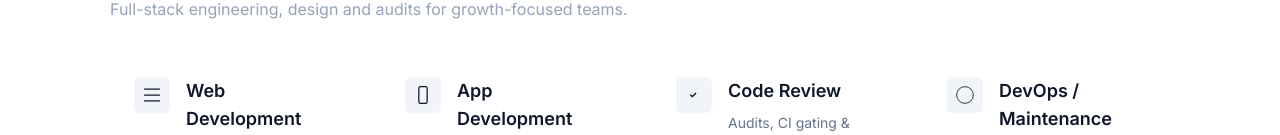
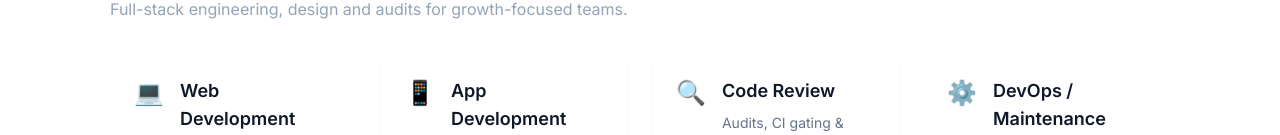
Before and after one commit to SyedMohammedRaheem99/SMR-hft-prime-marketing-pro-fixed, a Next.js app: page / in a window 1280 px wide. Shown: the part 777-912 px from the top of the page. Built offline with nearby package versions, Linux system fonts and the light colour scheme.

Commit message:
Update Services.js

```diff
--- a/components/Services.js
+++ b/components/Services.js
@@ -6,49 +6,31 @@ const services = [
     id: "web",
     title: "Web Development",
     desc: "React / Next.js — high-performance, SEO-friendly scalable frontends.",
-    icon: (
-      <svg width="20" height="20" viewBox="0 0 24 24" fill="none" aria-hidden>
-        <path d="M3 5h18M3 12h18M3 19h18" stroke="currentColor" strokeWidth="1.5" strokeLinecap="round" strokeLinejoin="round"/>
-      </svg>
-    ),
+    icon: "💻",
   },
   {
     id: "app",
     title: "App Development",
     desc: "Mobile-first apps — smooth, native-feel UX and efficient builds.",
-    icon: (
-      <svg width="20" height="20" viewBox="0 0 24 24" fill="none" aria-hidden>
-        <rect x="7" y="2" width="10" height="20" rx="2" stroke="currentColor" strokeWidth="1.5" />
-      </svg>
-    ),
+    icon: "📱",
   },
   {
     id: "review",
     title: "Code Review",
     desc: "Audits, CI gating & performance optimization to ship safely.",
-    icon: (
-      <svg width="20" height="20" viewBox="0 0 24 24" fill="none" aria-hidden>
-        <path d="M8 12l2 2 4-4" stroke="currentColor" strokeWidth="1.6" strokeLinecap="round" strokeLinejoin="round"/>
-      </svg>
-    ),
+    icon: "🔍",
   },
   {
     id: "devops",
     title: "DevOps / Maintenance",
     desc: "CI/CD, monitoring & hosting — always-on systems and quick rollback.",
-    icon: (
-      <svg width="20" height="20" viewBox="0 0 24 24" fill="none" aria-hidden>
-        <circle cx="12" cy="12" r="10" stroke="currentColor" strokeWidth="1" />
-      </svg>
-    ),
+    icon: "⚙️",
   },
 ];
 
 const container = {
   hidden: {},
-  show: {
-    transition: { staggerChildren: 0.12 },
-  },
+  show: { transition: { staggerChildren: 0.12 } },
 };
 
 const item = {
@@ -72,19 +54,19 @@ export default function Services() {
           whileInView="show"
           viewport={{ once: true, amount: 0.15 }}
         >
-          {services.map((s, i) => (
+          {services.map((s) => (
             <motion.article
               key={s.id}
               variants={item}
-              className="p-6 rounded-xl bg-white/60 dark:bg-slate-900/60 glass shadow-sm hover:shadow-xl transition transform hover:-translate-y-1"
+              className="p-6 rounded-xl bg-white/60 dark:bg-slate-900/60 shadow-sm hover:shadow-xl transition transform hover:-translate-y-1"
             >
               <div className="flex items-start gap-4">
-                <div className="p-2 rounded-md bg-slate-100 dark:bg-slate-800 text-slate-900 dark:text-slate-100">
-                  {s.icon}
-                </div>
+                <div className="text-2xl">{s.icon}</div>
                 <div>
                   <h3 className="font-semibold text-lg">{s.title}</h3>
-                  <p className="text-slate-500 dark:text-slate-300 mt-2 text-sm">{s.desc}</p>
+                  <p className="text-slate-500 dark:text-slate-300 mt-2 text-sm">
+                    {s.desc}
+                  </p>
                 </div>
               </div>
             </motion.article>
```
